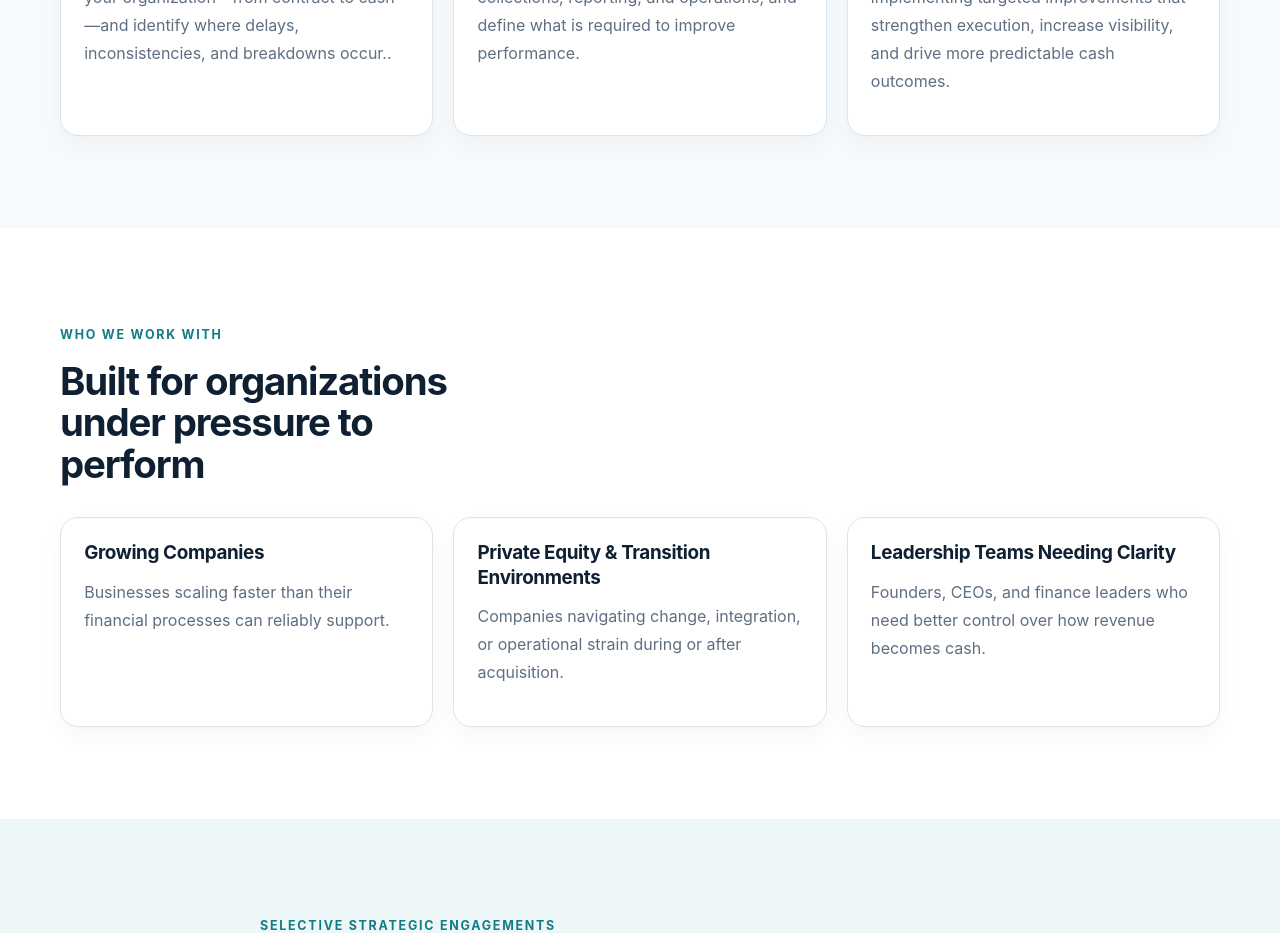
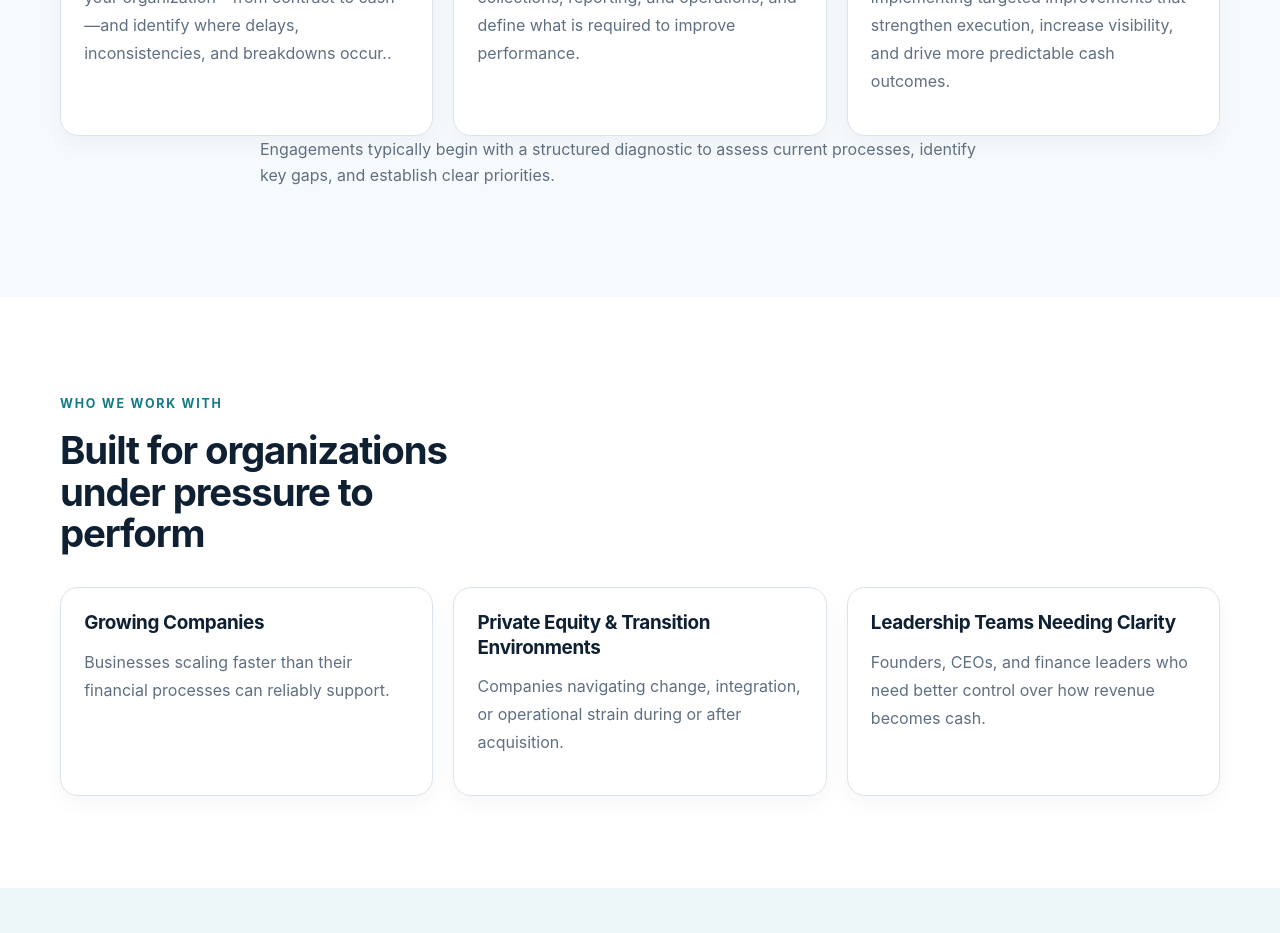
Before and after one commit to pjechete/prosperity-heritage-Advisory-Services, a Next.js app: page / in a window 1280 px wide. Shown: the part 3020-3953 px from the top of the page. Built offline with nearby package versions, Linux system fonts and the light colour scheme.

Commit message:
Update page.tsx

```diff
--- a/src/app/page.tsx
+++ b/src/app/page.tsx
@@ -170,6 +170,11 @@ export default function HomePage() {
               </p>
             </div>
           </div>
+          <div className="steps-closing narrow">
+  <p>
+    Engagements typically begin with a structured diagnostic to assess current processes, identify key gaps, and establish clear priorities.
+  </p>
+</div>
         </div>
       </section>
 
```
